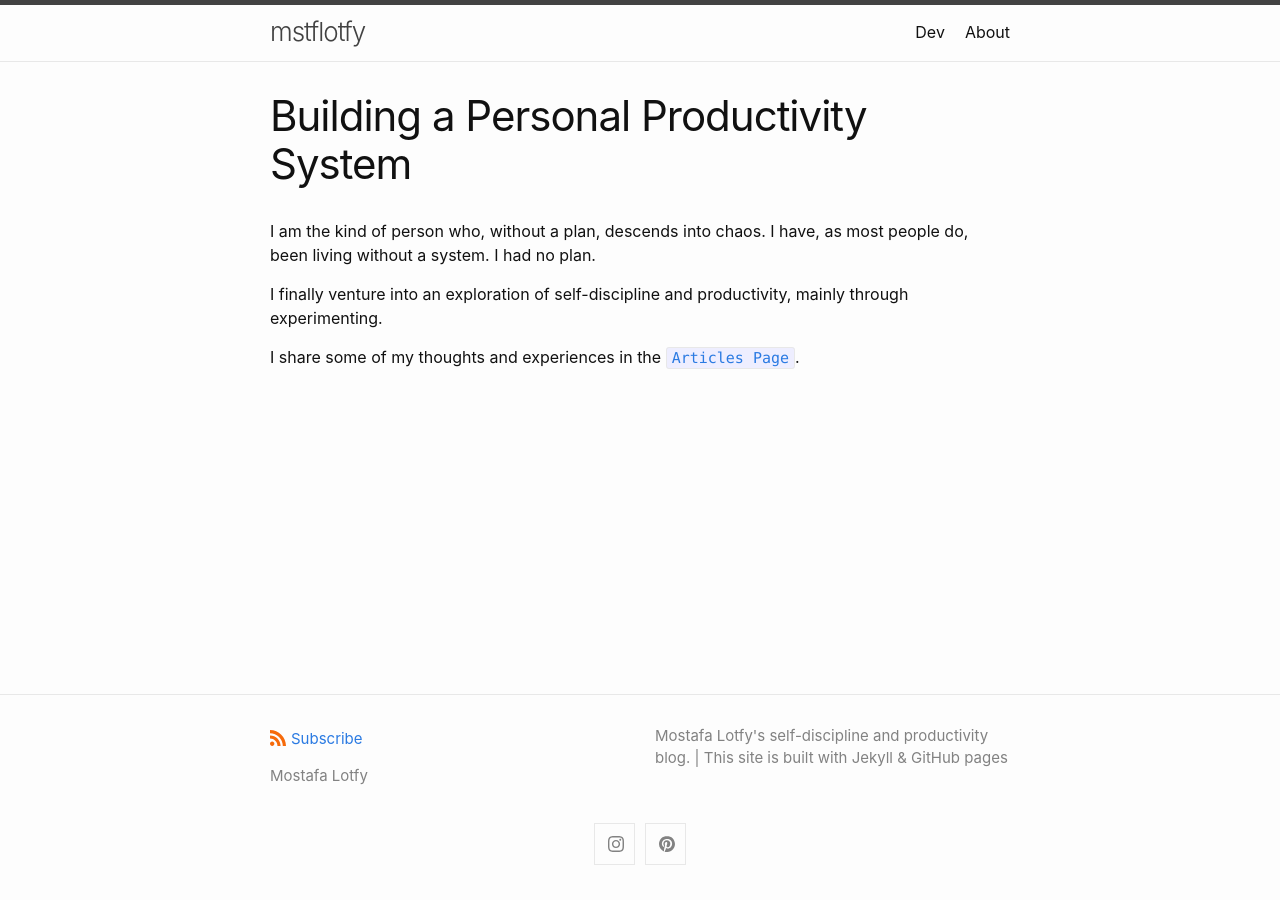
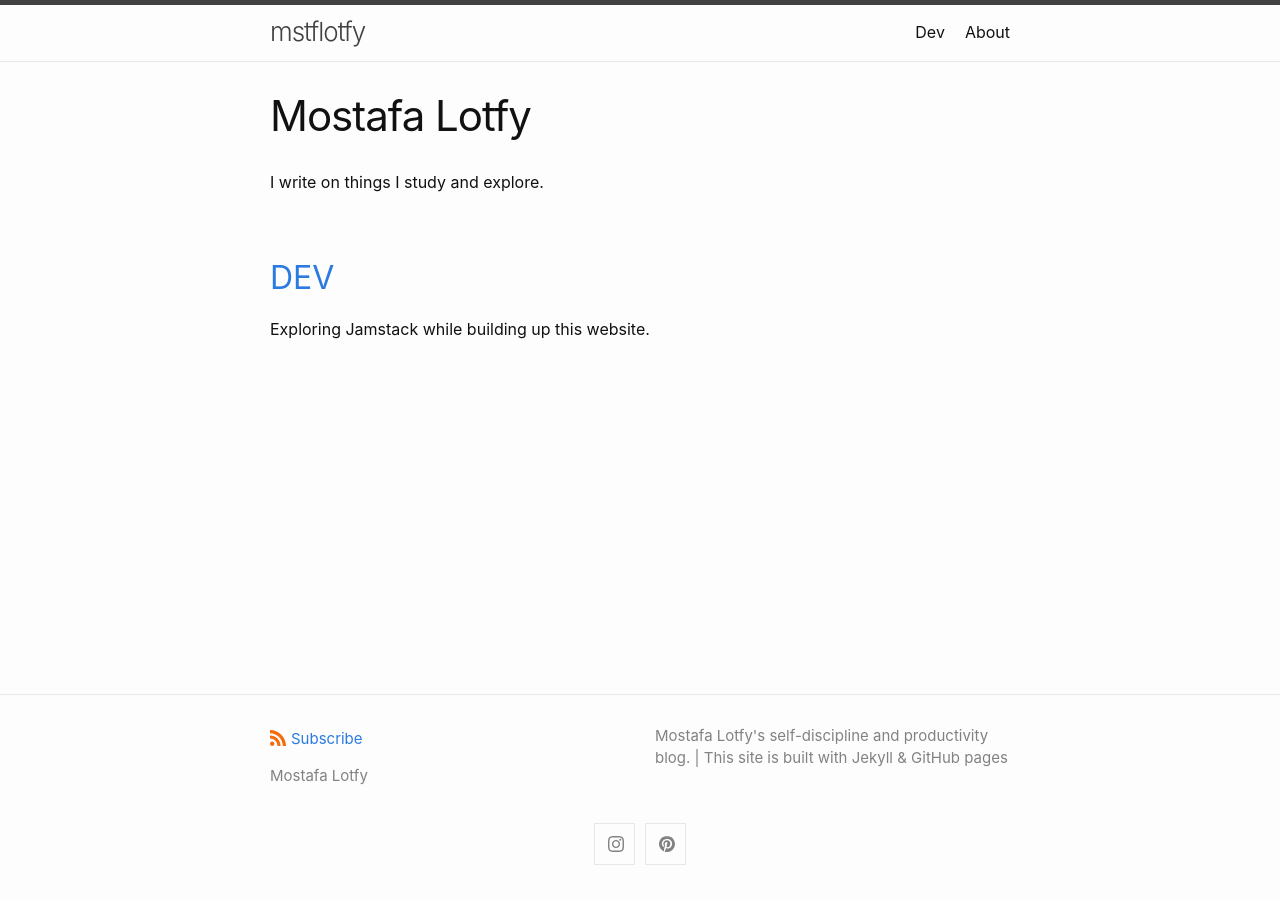
Before and after one commit to mstflotfy/mstflotfy.github.io, a Jekyll site: the page built from index.md, in a window 1280 px wide. Built offline with Jekyll 4.4.1, drawn with Linux system fonts in a browser that asks for light colours.

Commit message:
Temp modify about and index

```diff
--- a/index.md
+++ b/index.md
@@ -1,16 +1,8 @@
 ---
-#
-# By default, content added below the "---" mark will appear in the home page
-# between the top bar and the list of recent posts.
-# To change the home page layout, edit the _layouts/home.html file.
-# See: https://jekyllrb.com/docs/themes/#overriding-theme-defaults
-#
 layout: home
-title: Building a Personal Productivity System
+title: Mostafa Lotfy
 ---
+I write on things I study and explore.
 
-I am the kind of person who, without a plan, descends into chaos. I have, as most people do, been living without a system. I had no plan.
-
-I finally venture into an exploration of self-discipline and productivity, mainly through experimenting.
-
-I share some of my thoughts and experiences in the [`Articles Page`](/articles).
+## [DEV](/dev)
+Exploring Jamstack while building up this website.
```
Also changed, not shown: about.md (+0 -2 lines).
